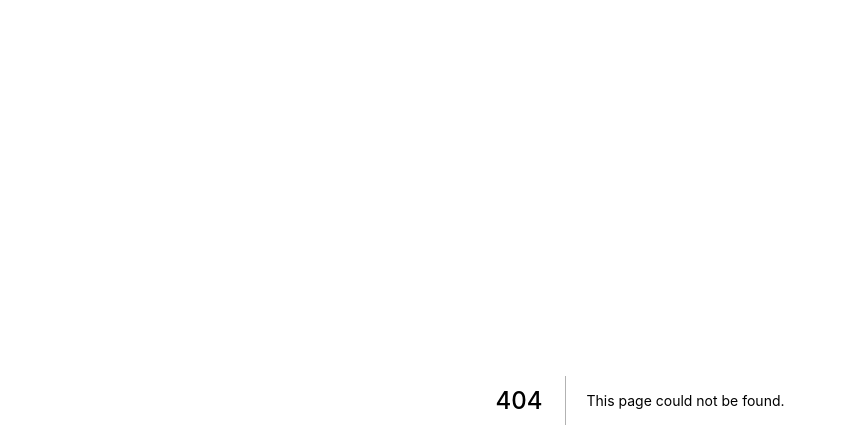
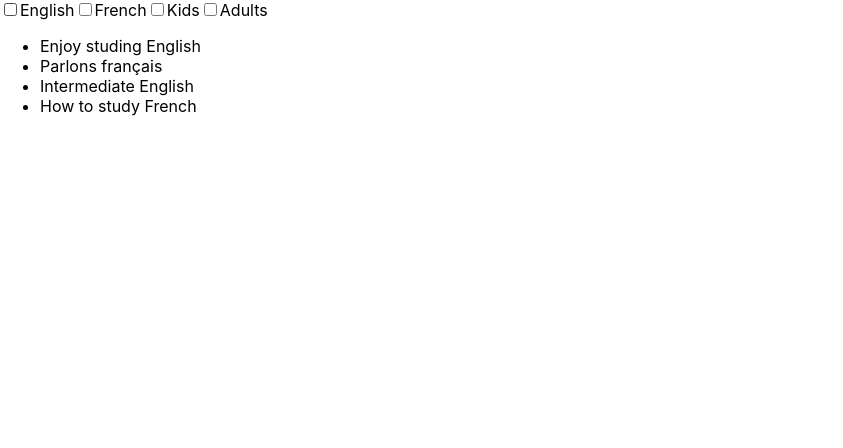
Before and after one commit to 3776works/demo1, a Next.js app: page /demo/filter in a window 1280 px wide. Before the commit this address had no page. Shown: the top 448 px of the page, without its empty margins (0-843 px from the left). Built offline with nearby package versions, Linux system fonts and the light colour scheme.

Commit message:
filtering items

```diff
--- /dev/null
+++ b/pages/demo/filter.js
@@ -0,0 +1,138 @@
+import { useState } from 'react'
+
+export default function Filter() {
+  const DATA = [
+    {
+      id: 1,
+      title: 'Enjoy studing English',
+      tags: [
+        {
+          id: 'tag1',
+          title: 'English',
+          slug: 'english',
+        },
+        {
+          id: 'tag2',
+          title: 'For kids',
+          slug: 'kids',
+        },
+      ],
+    },
+    {
+      id: 2,
+      title: 'Parlons français',
+      tags: [
+        {
+          id: 'tag3',
+          title: 'French',
+          slug: 'french',
+        },
+        { id: 'tag2', title: 'Kids', slug: 'kids' },
+      ],
+    },
+    {
+      id: 3,
+      title: 'Intermediate English',
+      tags: [
+        {
+          id: 'tag1',
+          title: 'English',
+          slug: 'english',
+        },
+        {
+          id: 'tag4',
+          title: 'Adults',
+          slug: 'adults',
+        },
+      ],
+    },
+    {
+      id: 4,
+      title: 'How to study French',
+      tags: [
+        {
+          id: 'tag3',
+          title: 'French',
+          slug: 'french',
+        },
+        {
+          id: 'tag4',
+          title: 'Adults',
+          slug: 'adults',
+        },
+      ],
+    },
+  ]
+
+  const [filterTags, setFilterTags] = useState([])
+
+  const filteredDATA = DATA.filter((node) =>
+    filterTags.length > 0
+      ? filterTags.every((filterTag) =>
+          node.tags.map((tag) => tag.slug).includes(filterTag)
+        )
+      : DATA
+  )
+
+  const filterHandler = (event) => {
+    if (event.target.checked) {
+      setFilterTags([...filterTags, event.target.value])
+    } else {
+      setFilterTags(
+        filterTags.filter((filterTag) => filterTag !== event.target.value)
+      )
+    }
+  }
+
+  return (
+    <>
+      <div>
+        <label htmlFor="english">
+          <input
+            type="checkbox"
+            onChange={filterHandler}
+            value="english"
+            id="english"
+            // checked={filterTags.includes('english')}
+          />
+          <span>English</span>
+        </label>
+        <label htmlFor="french">
+          <input
+            type="checkbox"
+            onChange={filterHandler}
+            value="french"
+            id="french"
+            // checked={filterTags.includes('french')}
+          />
+          <span>French</span>
+        </label>
+        <label htmlFor="kids">
+          <input
+            type="checkbox"
+            onChange={filterHandler}
+            value="kids"
+            id="kids"
+            // checked={filterTags.includes('kids')}
+          />
+          <span>Kids</span>
+        </label>
+        <label htmlFor="adults">
+          <input
+            type="checkbox"
+            onChange={filterHandler}
+            value="adults"
+            id="adults"
+            // checked={filterTags.includes('adults')}
+          />
+          <span>Adults</span>
+        </label>
+      </div>
+      <ul>
+        {filteredDATA.map((node) => (
+          <li key={node.id}>{node.title}</li>
+        ))}
+      </ul>
+    </>
+  )
+}
```
